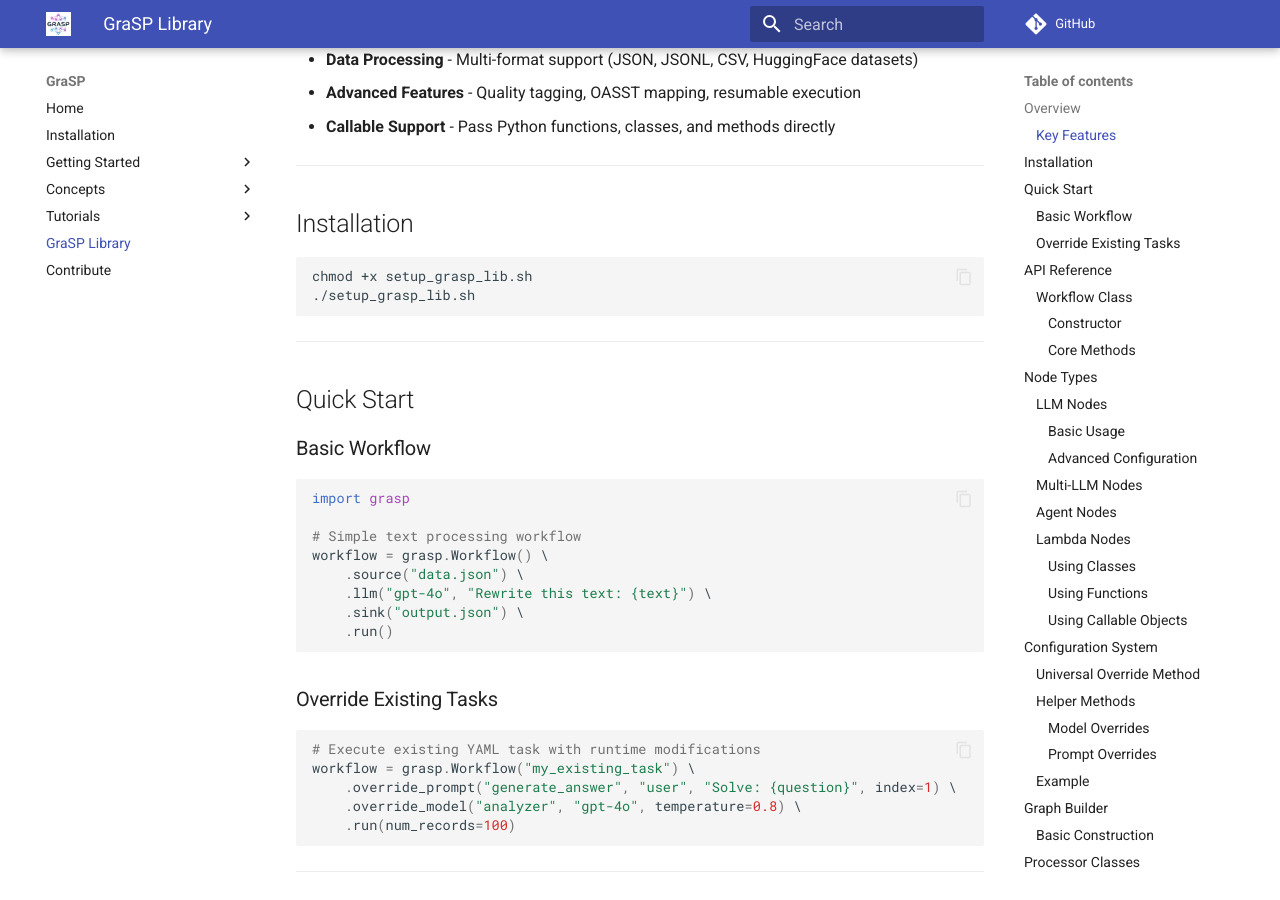
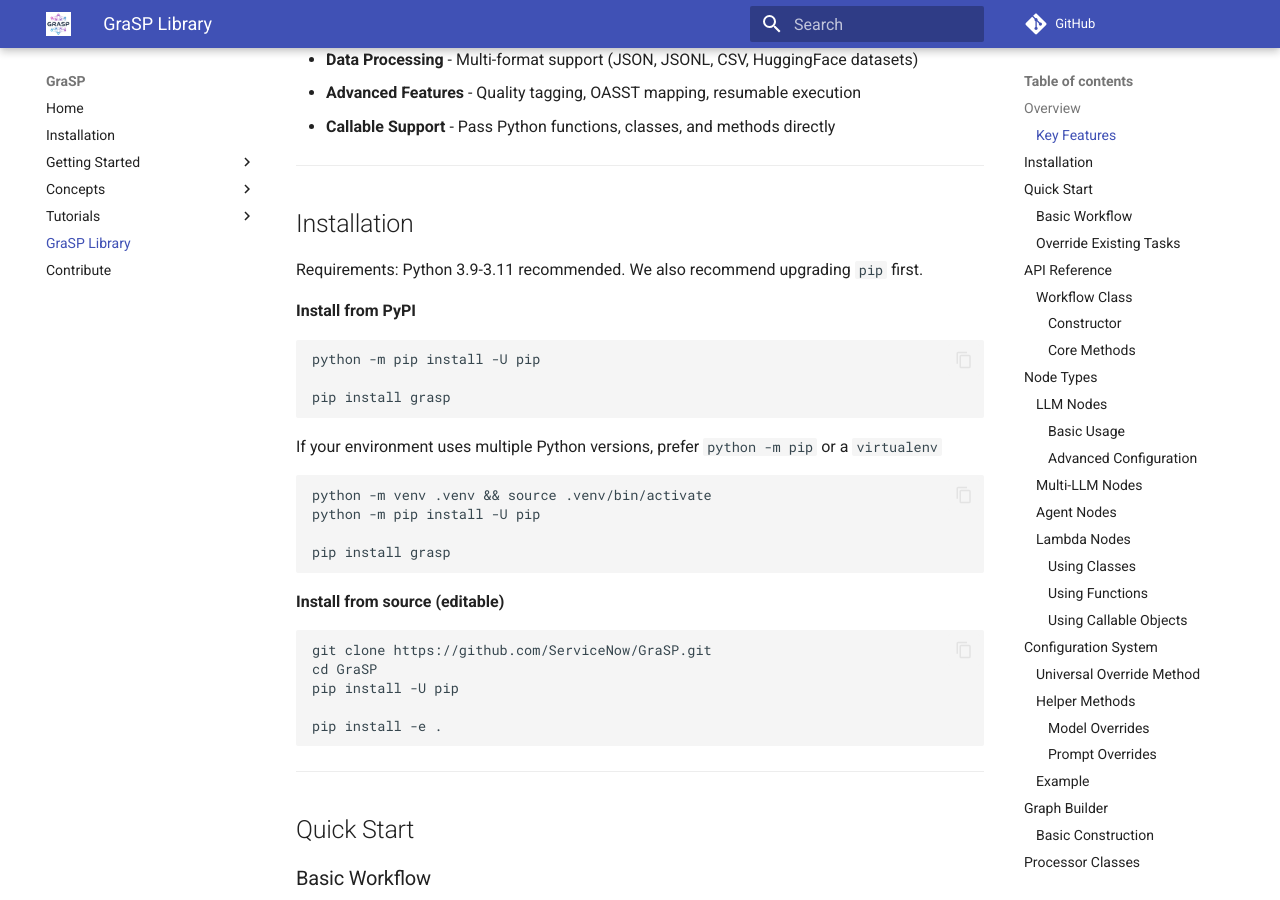
Before and after one commit to ServiceNow/SyGra, an MkDocs documentation site: the page built from docs/grasp_library.md, in a window 1280 px wide and 900 px high, scrolled down 465 px. Built offline with MkDocs 1.6.1 and Material for MkDocs 9.7.7, drawn with Linux system fonts in a browser that asks for light colours; comment, search, counter and statistics services are not loaded.

Commit message:
doc: update documentation

````diff
--- a/docs/grasp_library.md
+++ b/docs/grasp_library.md
@@ -17,9 +17,30 @@ The **GraSP Library** provides a high-level Python interface for building and ex
 
 ## Installation
 
-```bash
-chmod +x setup_grasp_lib.sh
-./setup_grasp_lib.sh
+Requirements: Python 3.9-3.11 recommended. We also recommend upgrading `pip` first.
+
+**Install from PyPI**
+```
+python -m pip install -U pip
+
+pip install grasp
+```
+
+If your environment uses multiple Python versions, prefer `python -m pip` or a `virtualenv`
+```
+python -m venv .venv && source .venv/bin/activate
+python -m pip install -U pip
+
+pip install grasp
+```
+
+**Install from source (editable)**
+```
+git clone https://github.com/ServiceNow/GraSP.git
+cd GraSP
+pip install -U pip
+
+pip install -e .
 ```
 
 ---
````
Also changed, not shown: README.md (+60 -3 lines).
